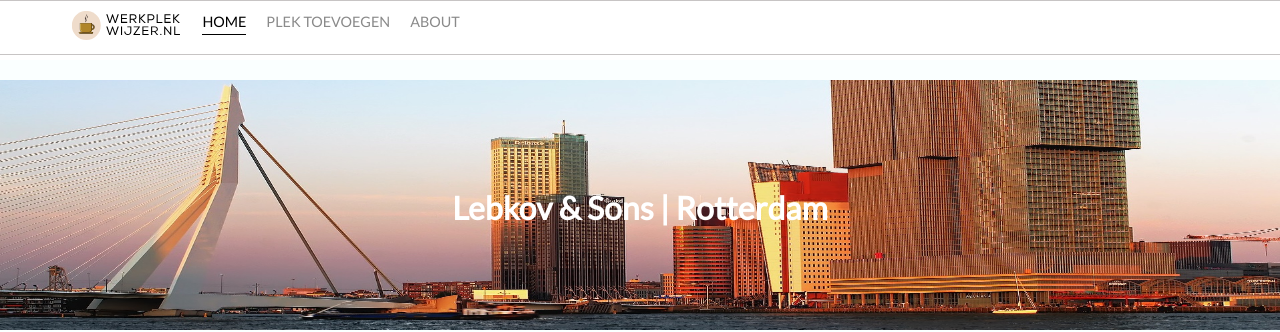
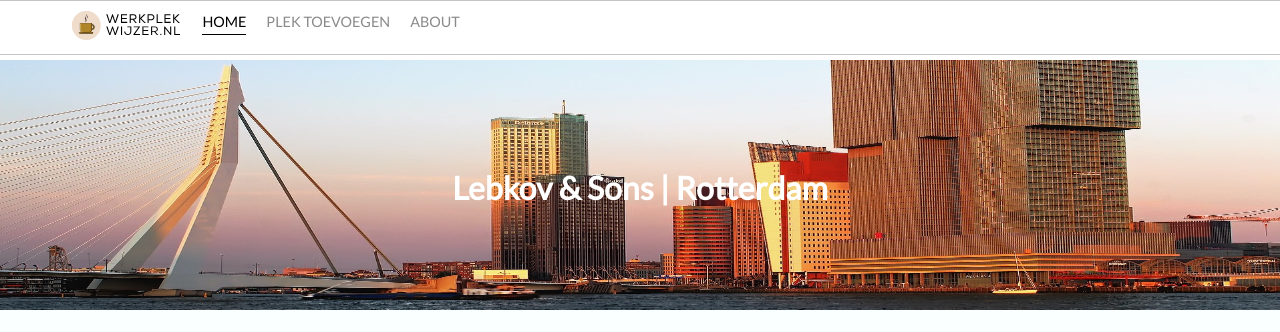
Before and after one commit to michiel015/studyplaces, a Flask app: page /lebkov_and_sons_rotterdam in a window 1280 px wide. Shown: the top 332 px of the page. Run offline with Flask 2, Linux system fonts and the light colour scheme; data comes from the database, SQL or seed files in the repository.

Commit message:
Margin navbar fix

```diff
--- a/static/css/main.css
+++ b/static/css/main.css
@@ -36,7 +36,6 @@ padding: 0;
 .nav-wrapper {
     display: flex;
     justify-content: space-between;
-    margin-bottom: 20px;
     z-index: 999;
     width: 100%;
     background-color: #FFF!important;
```
